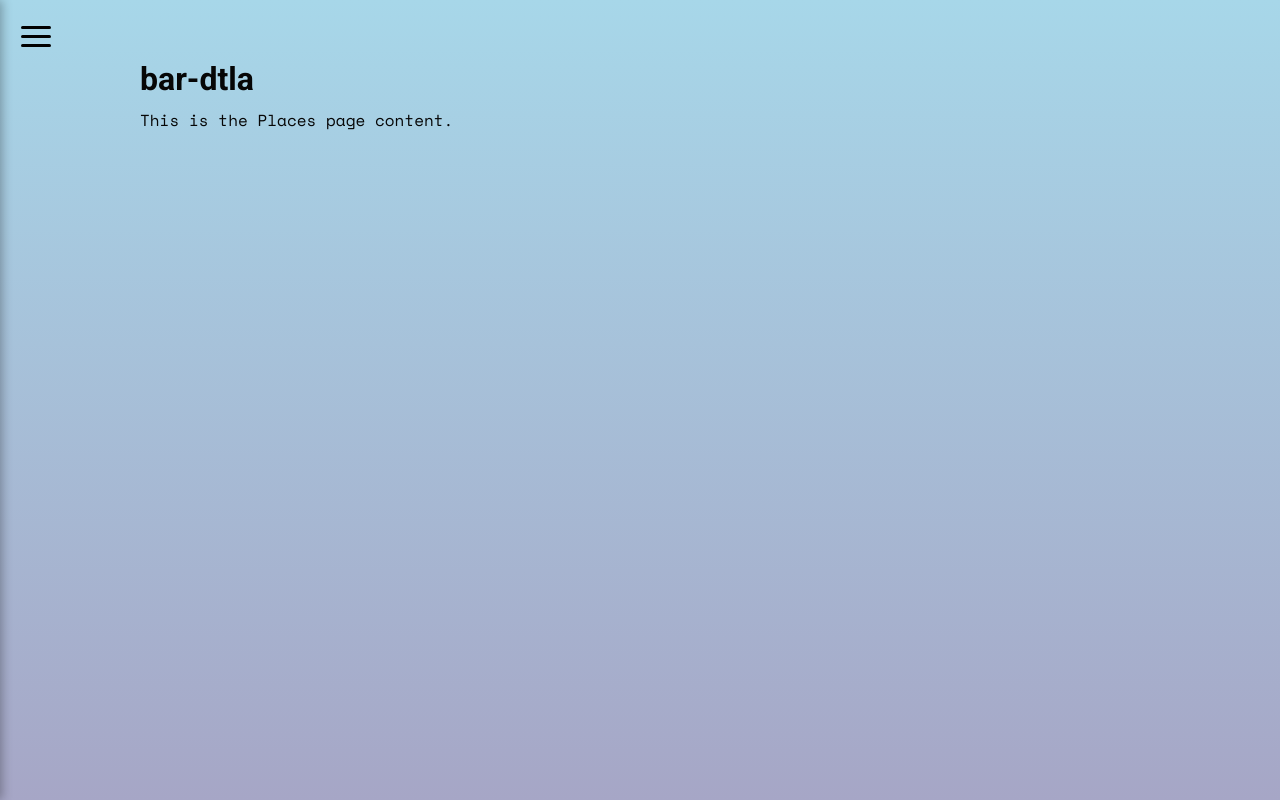
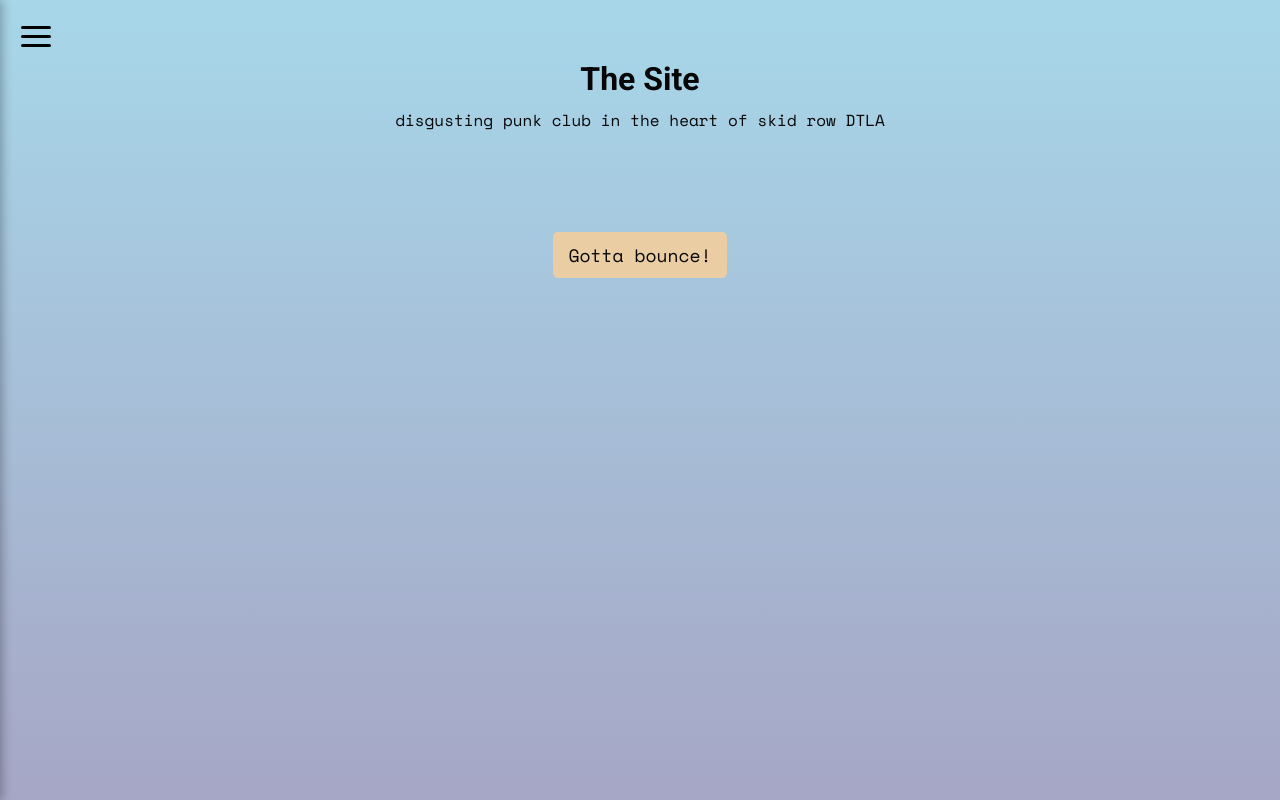
Before and after one commit to fscarlett/janky-front-2, a React (Vite) app: page /places/bar-dtla in a window 1280 px wide. Built offline with nearby package versions, Linux system fonts and the light colour scheme.

Commit message:
places route parameters logic and styles

```diff
--- a/src/pages/Places.tsx
+++ b/src/pages/Places.tsx
@@ -1,16 +1,25 @@
-import { useParams } from 'react-router'
+import { useParams, Link } from 'react-router'
 
 import '../styles/globals.css'
 import styles from '../styles/Places.module.css'
 
+import { destinations } from '../utils/places'
+
 function Places() {
   const { place } = useParams<{ place: string }>()
+
+  const placeName = destinations[place || '']?.name || 'Unknown Place'
+  const placeDescription =
+    destinations[place || '']?.description || 'watev dude'
 
   return (
     <>
       <div className={styles.main}>
-        <h1> {place} </h1>
-        <p>This is the Places page content.</p>
+        <h1> {placeName} </h1>
+        <p>{placeDescription}</p>
+        <Link to='/play' className={styles.back_link}>
+          Gotta bounce!
+        </Link>
       </div>
     </>
   )
--- a/src/styles/Places.module.css
+++ b/src/styles/Places.module.css
@@ -4,4 +4,20 @@
   margin: 0 auto;
   min-height: 100vh;
   padding: 50px;
+  display: flex;
+  flex-direction: column;
+  justify-content: flex-start;
+  align-items: center;
 }
+
+.back_link {
+  /* display: block; */
+  margin: 100px 0;
+  font-size: 18px;
+  text-decoration: none;
+  color: var(--link-color);
+  border: 1px solid var(--link-color);
+  padding: 10px 15px;
+  border-radius: 5px;
+  background-color: var(--primary);
+}
--- /dev/null
+++ b/src/utils/places.ts
@@ -0,0 +1,44 @@
+export const destinations: {
+  [key: string]: { name: string; description: string; longDescription?: string }
+} = {
+  'store-sunset': {
+    name: "Alvin's Guitars",
+    description: 'famous vintage gear store on Sunrise Blvd',
+    longDescription:
+      "Founded by a real chipmunk in 1965, it just doesn't get any realer than Alvin's. That rather short and decrepit guy sizing up the Les Paul Jr on the back wall is famous, bro. Do not embarrass yourself.",
+  },
+  'store-figueroa': {
+    name: 'Retro Music',
+    description: 'indie-famous used gear store on Figueroa St',
+  },
+  'store-alley': {
+    name: 'Gunther the Shady Gear Dude',
+    description:
+      'A super shady Aussie guy who wanders around in a messed up Range Rover',
+  },
+  'store-corporate': {
+    name: 'Pro Gear Center',
+    description:
+      'huge corporate music store in Hollywood that you say you never go to',
+  },
+  'bar-slbvd': {
+    name: 'Cloudland',
+    description: '300 capacity club on Golden Lake Ave',
+  },
+  'bar-sunset-north': {
+    name: 'Sunrise Lounge',
+    description: '120 capacity bar on Sunrise Blvd',
+  },
+  'bar-sunset-south': {
+    name: 'Whos On First',
+    description: 'dive bar next to the stadium entrance by downtown',
+  },
+  'bar-dtla': {
+    name: 'The Site',
+    description: 'disgusting punk club in the heart of skid row DTLA',
+  },
+  'janky-coffee': {
+    name: 'Janky, Coffee of Champions',
+    description: 'coffee shop on Golden Lake Ave',
+  },
+}
```
